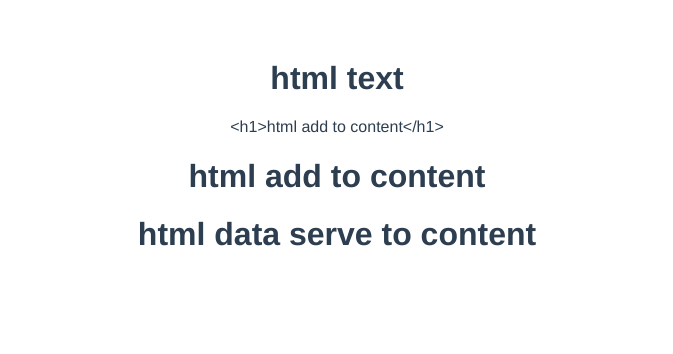
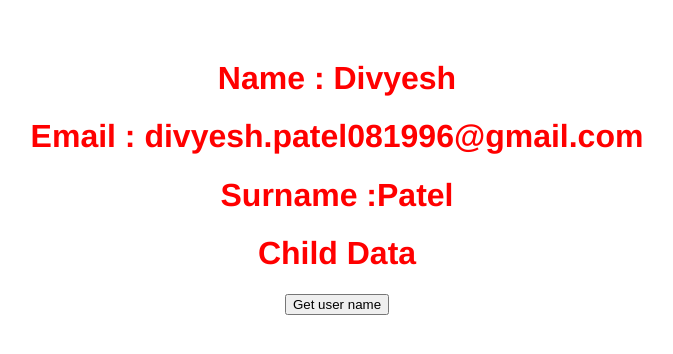
Before and after one commit to divyeshp0079/Learning-Vue.js, a Vue app: page / in a window 1280 px wide. Shown: the top 354 px of the page, without its empty margins (303-976 px from the left). Built offline with nearby package versions, Linux system fonts and the light colour scheme.

Commit message:
20_number video push code

```diff
--- a/src/App.vue
+++ b/src/App.vue
@@ -1,34 +1,37 @@
 <template>
-  <!-- <firstComponents></firstComponents>
-  <praticalComponents></praticalComponents>
-  <eventClick></eventClick> -->
+  <firstComponents></firstComponents>
+  <!-- <praticalComponents></praticalComponents> -->
+  <!-- <eventClick></eventClick>  -->
   <!-- <getInput></getInput> -->
   <!-- <getcheckbox></getcheckbox> -->
   <!-- <ifElse></ifElse> -->
   <!-- <forLoop></forLoop> -->
-  <htmlbinding />
+  <!-- <htmlbinding /> -->
+  <!-- <dynamicStyle /> -->
 </template>
 
 <script>
-// import firstComponents from "./components/firstComponents.vue";
+import firstComponents from "./components/firstComponents.vue";
 // import praticalComponents from "./components/praticalComponents.vue";
 // import eventClick from "./components/eventClick.vue";
 // import getInput from "./components/getInput.vue";
 // import getcheckbox from "./components/GetCheckbox&RadioButtonValue.vue";
 // import ifElse from "./components/ifElse.vue";
 // import forLoop from "./components/forLoop.vue";
-import htmlbinding from "./components/17_Html_binding.vue";
+// import htmlbinding from "./components/17_Html_binding.vue";
+// import dynamicStyle from "./components/18_class_binding/dynamic_style.vue";
 export default {
   name: "App",
   components: {
-    // firstComponents,
+    firstComponents,
     // praticalComponents,
     // eventClick,
     // getInput,
     // getcheckbox,
     // ifElse,
     // forLoop,
-    htmlbinding,
+    // htmlbinding,
+    // dynamicStyle,
   },
 };
 </script>
--- /dev/null
+++ b/src/components/18_class_binding/dynamic_style.vue
@@ -0,0 +1,41 @@
+<template>
+  <h1 :class="applyStyle">Home component</h1>
+  <button v-on:click="colorfull = !colorfull">Change color</button>
+</template>
+
+<script>
+export default {
+  name: "dyamicStyle",
+  data() {
+    return {
+      colorfull: true,
+    };
+  },
+  computed: {
+    applyStyle() {
+      return {
+        green: this.colorfull,
+        err: true,
+        other: true,
+      };
+    },
+  },
+};
+</script>
+
+<style>
+.green {
+  background-color: green;
+  width: 400px;
+  padding: 10px;
+  margin: 0 auto;
+}
+
+.err {
+  color: red;
+}
+
+.other {
+  font-size: 50px;
+}
+</style>
--- /dev/null
+++ b/src/components/20_send_child_to_parent_data_component.vue
@@ -0,0 +1,17 @@
+<template>
+  <h1>Child Data</h1>
+  <button v-on:click="getData(userName)">Get user name</button>
+</template>
+
+<script>
+export default {
+  data() {
+    return {
+      userName: "peter",
+    };
+  },
+  props: {
+    getData: Function,
+  },
+};
+</script>
--- a/src/components/firstComponents.vue
+++ b/src/components/firstComponents.vue
@@ -4,9 +4,11 @@
     <h1>Email : {{ email }}</h1>
   </div>
   <h1>Surname :{{ getName("Patel") }}</h1>
+  <sendChild :getData="getValue" />
 </template>
 
 <script>
+import sendChild from "./20_send_child_to_parent_data_component.vue";
 export default {
   name: "firstComponents",
   data() {
@@ -18,6 +20,14 @@ export default {
       },
     };
   },
+  components: {
+    sendChild,
+  },
+  methods: {
+    getValue(userName) {
+      alert(userName);
+    },
+  },
 };
 </script>
 
```
